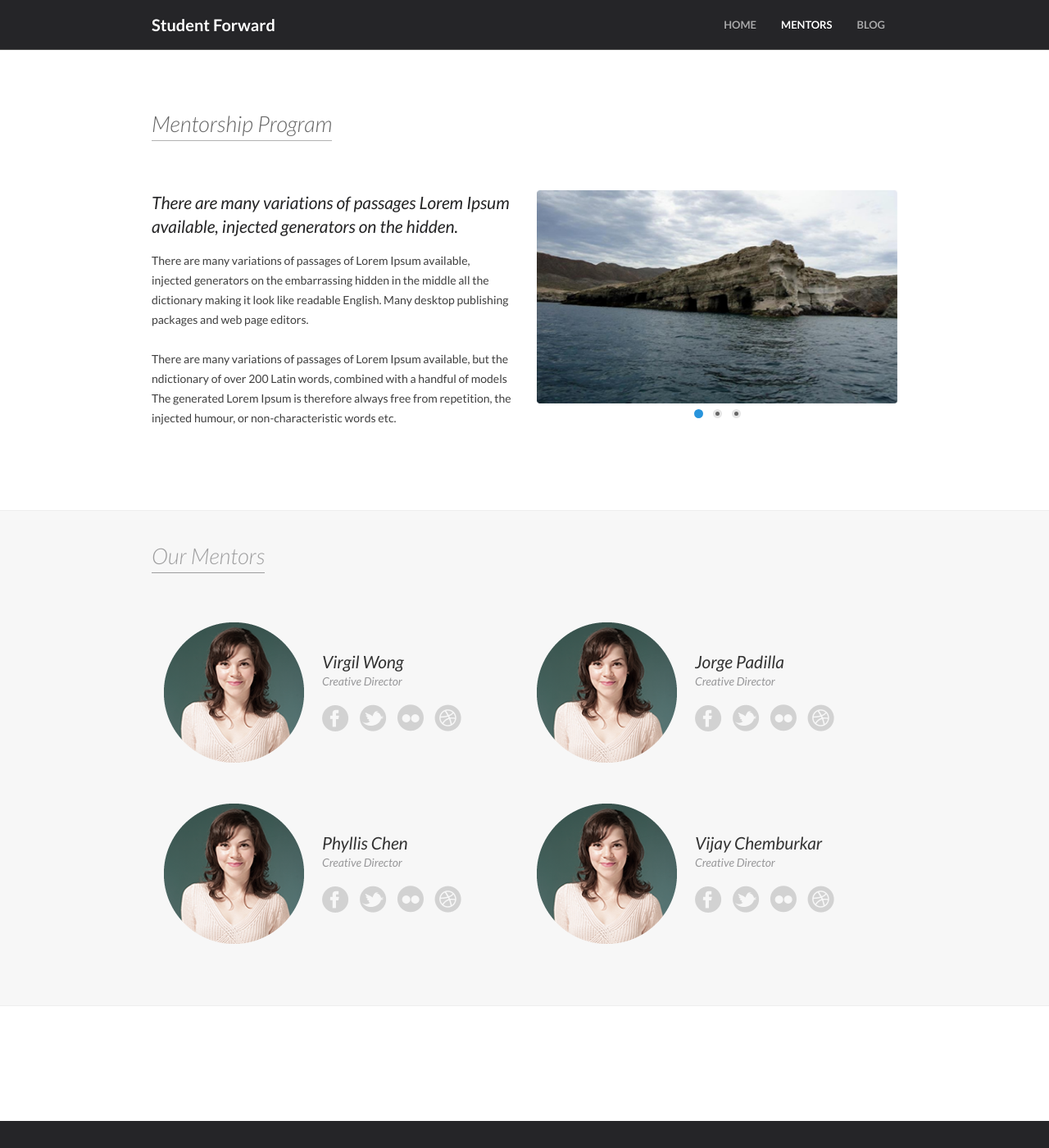
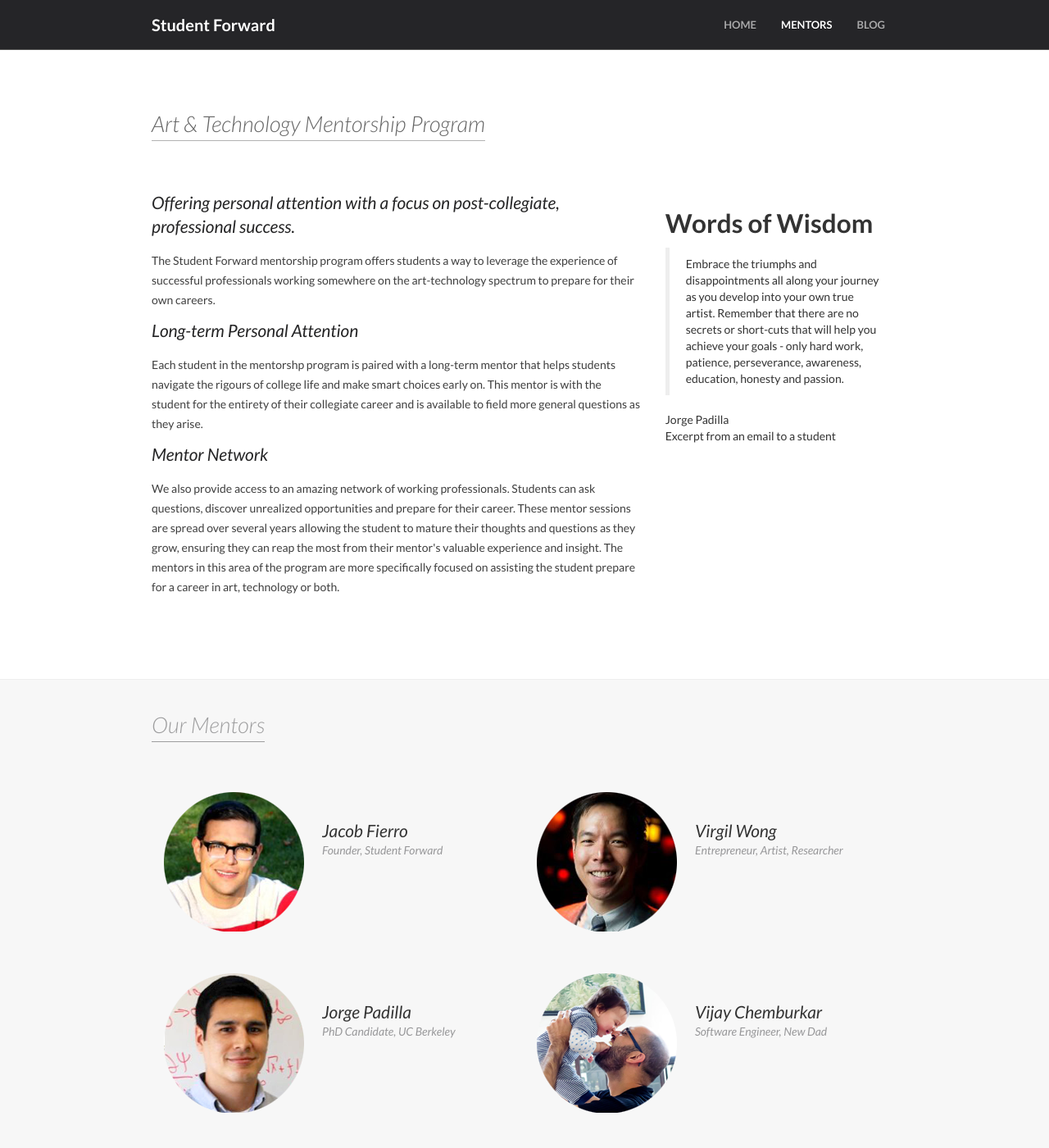
Before and after one commit to JacobFierro/studentforward, a Jekyll site: the page built from mentors/index.html, in a window 1280 px wide and 1400 px high. Shown: the whole window at 82% size. Built offline with Jekyll 4.4.1, drawn with Linux system fonts in a browser that asks for light colours; Markdown is read by kramdown in place of the engine named in the settings; some of the changed text lies outside the part shown.

Commit message:
added mentor images, mentorship content. just need to finalize jorge's quote

```diff
--- a/mentors/index.html
+++ b/mentors/index.html
@@ -8,68 +8,68 @@ mentor_rows:
  -
    mentors:
      -
+       name: "Jacob Fierro"
+       title: "Founder, Student Forward"
+       img: "jacob_fierro.png"
+     -
        name: "Virgil Wong"
-       img: "/img/ale.png"
+       title: "Entrepreneur, Artist, Researcher"
+       img: "virgil_wong.png"
+ -
+   mentors:
      -
        name: "Jorge Padilla"
-       img: "/img/ale.png"
+       title: "PhD Candidate, UC Berkeley"
+       img: "jorge_padilla.png"
+     -
+       name: "Vijay Chemburkar"
+       title: "Software Engineer, New Dad"
+       img: "vijay_chemburkar.png"
  -
    mentors:
      -
        name: "Phyllis Chen"
-       img: "/img/ale.png"
+       title: "Toy Pianist, Composer"
+       img: "phyllis_chen.png"
      -
-       name: "Vijay Chemburkar"
-       img: "/img/ale.png"
+       name: "Tim McEvoy"
+       title: "UX Architect, American Express"
+       img: "tim_mcevoy.png"
+ -
+   mentors:
+     -
+       name: "Joel Gillman"
+       title: "Developer/Co-founder, goldbely.com"
+       img: "joel_gillman.png"
+     -
+       name: "Noah Miller"
+       title: "Design Director, Columbia Med School"
+       img: "noah_miller.png"
 ---
 
-<!-- {
-    "mentor_rows": [{
-        "mentors": [{
-            "name": "Virgil Wong",
-            "img": "/img/ale.png"
-        },{
-            "name": "Jorge Padilla",
-            "img": "/img/ale.png"
-        }]
-    },{
-        "mentors": [{
-            "name": "Phyllis Chen",
-            "img": "/img/ale.png"
-        },{
-            "name": "Vijay Chemburkar",
-            "img": "/img/ale.png"
-        }]
-    }]
-}
- -->
+
 <div id="aboutus">
     <div class="container">
         <div class="section_header">
-            <h3>Mentorship Program</h3>
+            <h3>Art & Technology Mentorship Program</h3>
         </div>
         <div class="row">
-            <div class="col-sm-6 intro">
-                <h6>There are many variations of passages Lorem Ipsum available, injected generators on the hidden.</h6>
-                <p>
-                    There are many variations of passages of Lorem Ipsum available, injected
-                    generators on the  embarrassing hidden in the middle all the dictionary making it look like readable English. Many desktop publishing packages and web page editors.
-                    <br /><br />
-                    There are many variations of passages of Lorem Ipsum available, but the ndictionary of over 200 Latin words, combined with a handful of models The generated Lorem Ipsum is therefore always free from repetition, the injected humour, or non-characteristic words etc.</p>
+            <div class="col-sm-8 intro">
+                <h6>Offering personal attention with a focus on post-collegiate, professional success.</h6>
+
+                <p>The Student Forward mentorship program offers students a way to leverage the experience of successful professionals working somewhere on the art-technology spectrum to prepare for their own careers.</p>
+
+                <h6>Long-term Personal Attention</h6>
+                <p>Each student in the mentorshp program is paired with a long-term mentor that helps students navigate the rigours of college life and make smart choices early on. This mentor is with the student for the entirety of their collegiate career and is available to field more general questions as they arise.</p>
+
+                <h6>Mentor Network</h6>
+                <p>We also provide access to an amazing network of working professionals. Students can ask questions, discover unrealized opportunities and prepare for their career. These mentor sessions are spread over several years allowing the student to mature their thoughts and questions as they grow, ensuring they can reap the most from their mentor's valuable experience and insight. The mentors in this area of the program are more specifically focused on assisting the student prepare for a career in art, technology or both.</p>
             </div>
-            <div class="col-sm-6">
-                <div class="flexslider">
-                    <ul class="slides">
-                        <li>
-                          <img src="/img/about_slide1.jpg" />
-                        </li>
-                        <li>
-                          <img src="/img/about_slide1.jpg" />
-                        </li>
-                        <li>
-                          <img src="/img/about_slide1.jpg" />
-                        </li>
-                    </ul>
+            <div class="col-sm-4">
+                <div class="sidebarquote">
+                    <h2>Words of Wisdom</h2>
+                    <blockquote>Embrace the triumphs and disappointments all along your journey as you develop into your own true artist.  Remember that there are no secrets or short-cuts that will help you achieve your goals - only hard work, patience, perseverance, awareness, education, honesty and passion.</blockquote>
+                    <p class="author">Jorge Padilla<br>Excerpt from an email to a student</p>
                 </div>
             </div>
         </div>
@@ -88,11 +88,11 @@ mentor_rows:
 
                     {% for mentor in row.mentors %}
                         <div class="col-sm-6 bio_box">
-                            <img src="{{ mentor.img }}" alt="">
+                            <img src="/img/people/{{ mentor.img }}" alt="">
                             <div class="info">
                                 <p class="name">{{ mentor.name }}</p>
-                                <p class="area">Creative Director</p>
-                                <a href="#" class="facebook">
+                                <p class="area">{{ mentor.title }}</p>
+                                <!-- <a href="#" class="facebook">
                                     <span class="socialicons ico1"></span>
                                     <span class="socialicons_h ico1h"></span>
                                 </a>
@@ -106,7 +106,7 @@ mentor_rows:
                                 </a>
                                 <a href="#" class="dribble">
                                     <span class="socialicons ico6"></span>
-                                    <span class="socialicons_h ico6h"></span>
+                                    <span class="socialicons_h ico6h"></span> -->
                                 </a>
                             </div>
                         </div>
```
Also changed, not shown: img/people/jacob_fierro.png (added), img/people/joel_gillman.png (added), img/people/jorge_padilla.png (added), img/people/noah_miller.png (added), img/people/phyllis_chen.png (added), img/people/tim_mcevoy.png (added), img/people/vijay_chemburkar.png (added), img/people/virgil_wong.png (added).
